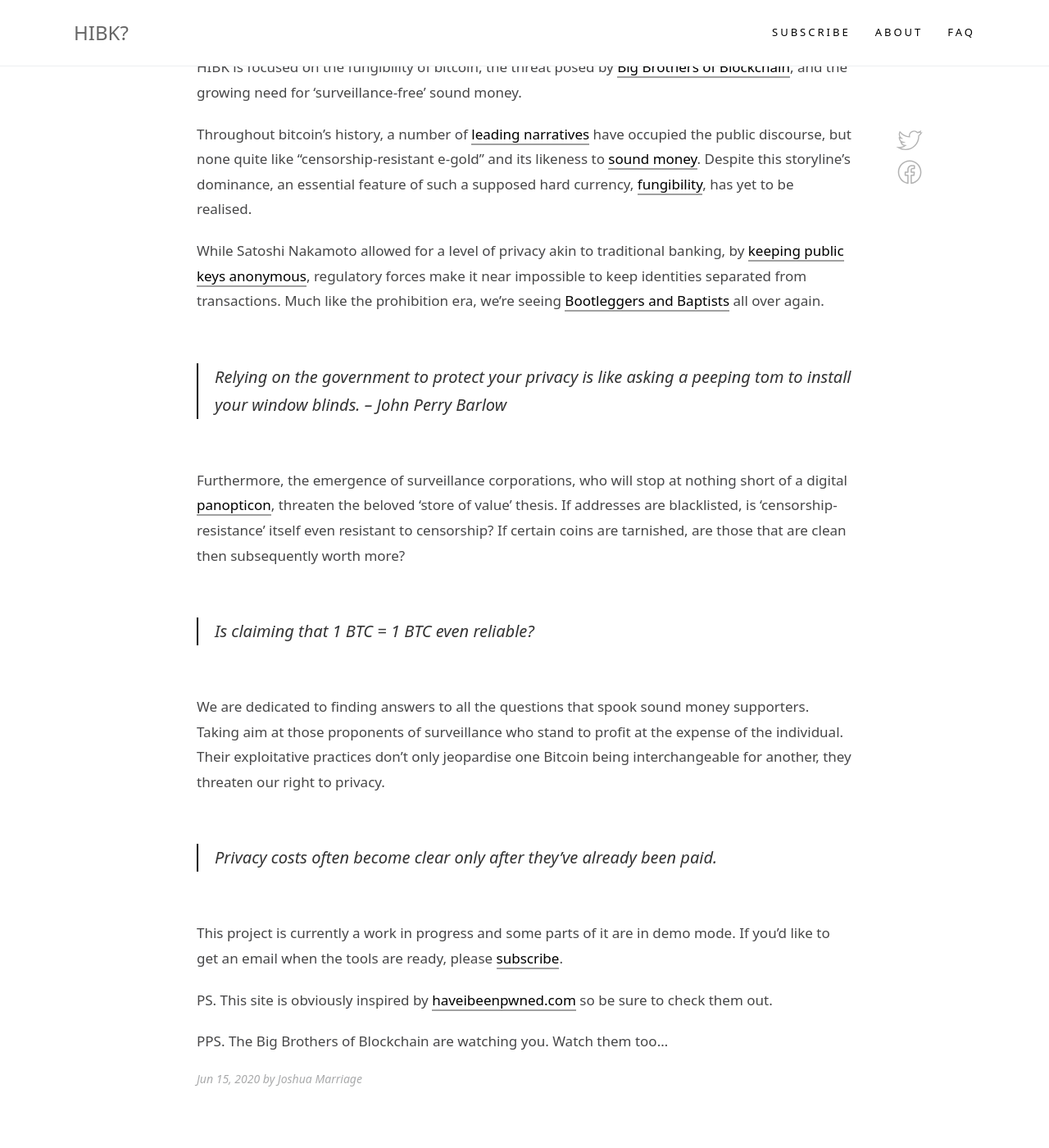
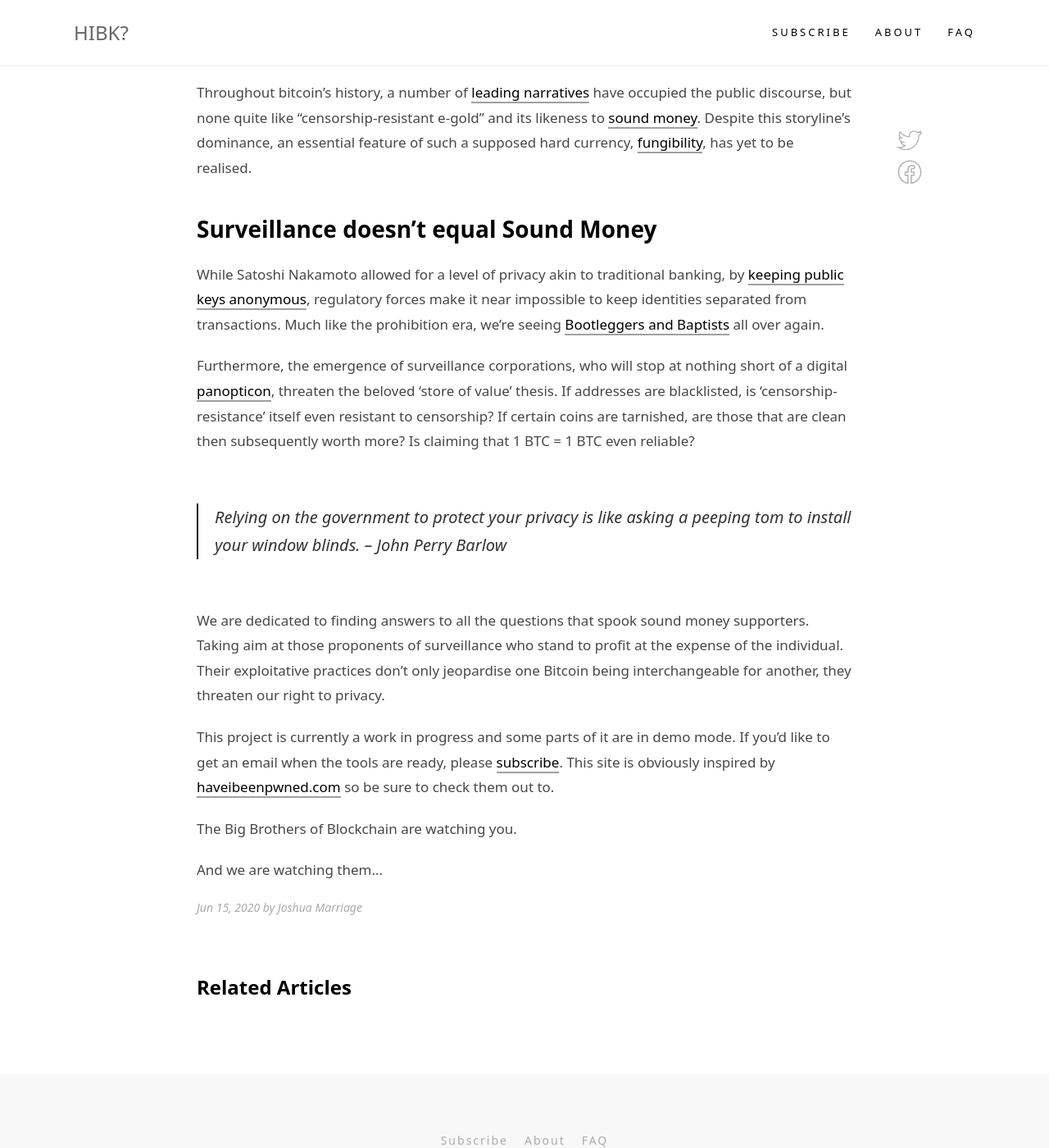
Before and after one commit to haveibeenknown/hibk, a Jekyll site: the page built from _posts/2020-06-15-about.md, in a window 1280 px wide and 1400 px high, scrolled down 199 px. Shown: the whole window at 82% size. Built offline with Jekyll 4.4.1, drawn with Linux system fonts in a browser that asks for light colours; some of the changed text lies outside the part shown.

Commit message:
update filters and content

```diff
--- a/_layouts/help.html
+++ b/_layouts/help.html
@@ -91,7 +91,9 @@ function showContainer(id) {
             {% endif %}
             <ul class="uk-list uk-list-large link-icon-right">
             {% for post in site.tags[page.featured.tag] %}
-				{% if post.external_url %}
+				{% if post.external_url and post.tags contains "promo" %}
+				<li><a href="{{ post.external_url }}" style="color:#28A745;">&#9432; {{post.title}}</a></li>
+				{% elsif post.external_url %}
 				<li><a href="{{ post.external_url }}">{{post.title}}</a></li>
 				{% else %}
                 <li><a href="{{ site.baseurl }}{{ post.url }}">{{post.title}}</a></li>
--- a/_posts/2020-06-15-about.md
+++ b/_posts/2020-06-15-about.md
@@ -1,31 +1,27 @@
 ---
 layout: post
-title: Surveillance does not equal sound money - HIBK?
+title: Welcome to Have I Been Known
 categories: [Blog]
-tags: featured
+tags: featured, promo
 author: Joshua Marriage
 ---
-
-Welcome to Have I Been Known.
 
 HIBK is focused on the fungibility of bitcoin, the threat posed by [Big Brothers of Blockchain](https://haveibeenknown.com/faq/), and the growing need for ‘surveillance-free’ sound money.
 
 Throughout bitcoin’s history, a number of [leading narratives](https://medium.com/@nic__carter/visions-of-bitcoin-4b7b7cbcd24c) have occupied the public discourse, but none quite like “censorship-resistant e-gold” and its likeness to [sound money](https://en.wikipedia.org/wiki/Hard_currency). Despite this storyline’s dominance, an essential feature of such a supposed hard currency, [fungibility](https://en.wikipedia.org/wiki/Fungibility), has yet to be realised.
 
+## Surveillance doesn't equal Sound Money
+
 While Satoshi Nakamoto allowed for a level of privacy akin to traditional banking, by [keeping public keys anonymous](https://bitcoin.org/bitcoin.pdf), regulatory forces make it near impossible to keep identities separated from transactions. Much like the prohibition era, we're seeing [Bootleggers and Baptists](https://en.wikipedia.org/wiki/Bootleggers_and_Baptists) all over again.
+
+Furthermore, the emergence of surveillance corporations, who will stop at nothing short of a digital [panopticon](https://en.wikipedia.org/wiki/Panopticon), threaten the beloved ‘store of value’ thesis. If addresses are blacklisted, is ‘censorship-resistance’ itself even resistant to censorship? If certain coins are tarnished, are those that are clean then subsequently worth more? Is claiming that 1 BTC = 1 BTC even reliable?
 
 > Relying on the government to protect your privacy is like asking a peeping tom to install your window blinds. – John Perry Barlow
 
-Furthermore, the emergence of surveillance corporations, who will stop at nothing short of a digital [panopticon](https://en.wikipedia.org/wiki/Panopticon), threaten the beloved ‘store of value’ thesis. If addresses are blacklisted, is ‘censorship-resistance’ itself even resistant to censorship? If certain coins are tarnished, are those that are clean then subsequently worth more?
-
-> Is claiming that 1 BTC = 1 BTC even reliable?
-
 We are dedicated to finding answers to all the questions that spook sound money supporters. Taking aim at those proponents of surveillance who stand to profit at the expense of the individual. Their exploitative practices don’t only jeopardise one Bitcoin being interchangeable for another, they threaten our right to privacy.
 
-> Privacy costs often become clear only after they’ve already been paid.
+This project is currently a work in progress and some parts of it are in demo mode. If you'd like to get an email when the tools are ready, please [subscribe](https://rssmailer.app/s/hibk). This site is obviously inspired by [haveibeenpwned.com](https://haveibeenpwned.com) so be sure to check them out to.
 
-This project is currently a work in progress and some parts of it are in demo mode. If you'd like to get an email when the tools are ready, please [subscribe](https://rssmailer.app/s/hibk).
+The Big Brothers of Blockchain are watching you.
 
-PS. This site is obviously inspired by [haveibeenpwned.com](https://haveibeenpwned.com) so be sure to check them out.
-
-PPS. The Big Brothers of Blockchain are watching you. Watch them too...
+And we are watching them...
```
Also changed, not shown: _posts/2020-06-10-kycp.md (+1 -1 lines), _posts/2020-06-11-coincache.md (+1 -1 lines), _posts/2020-06-16-x.md (+1 -1 lines).
